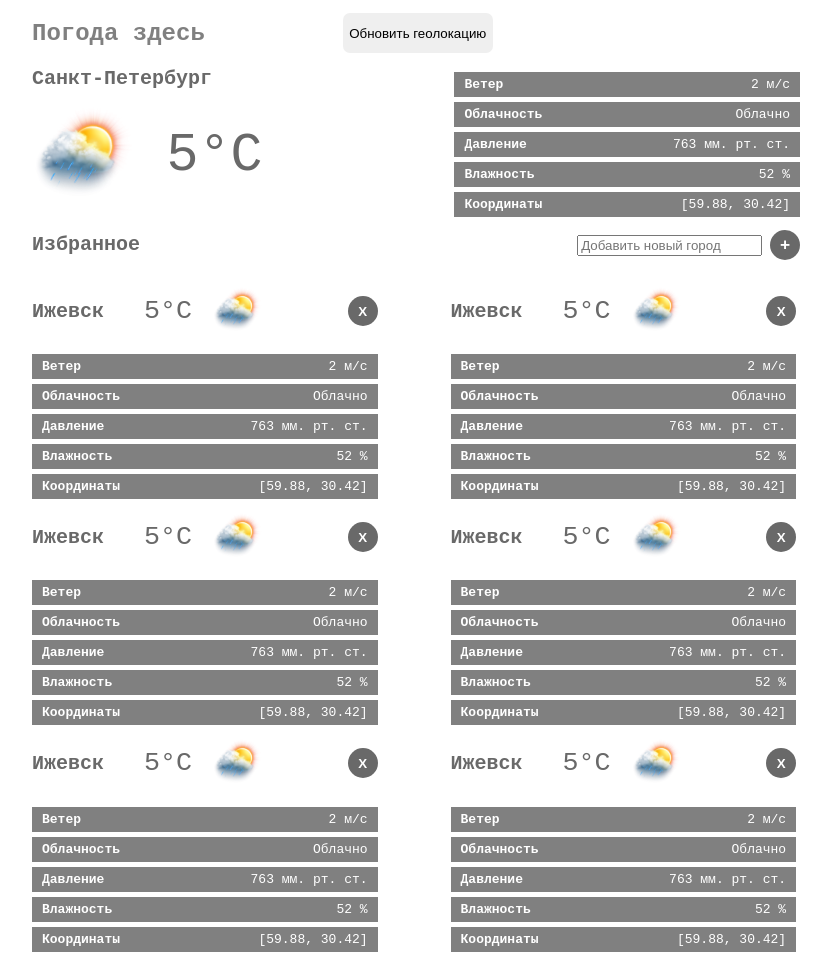
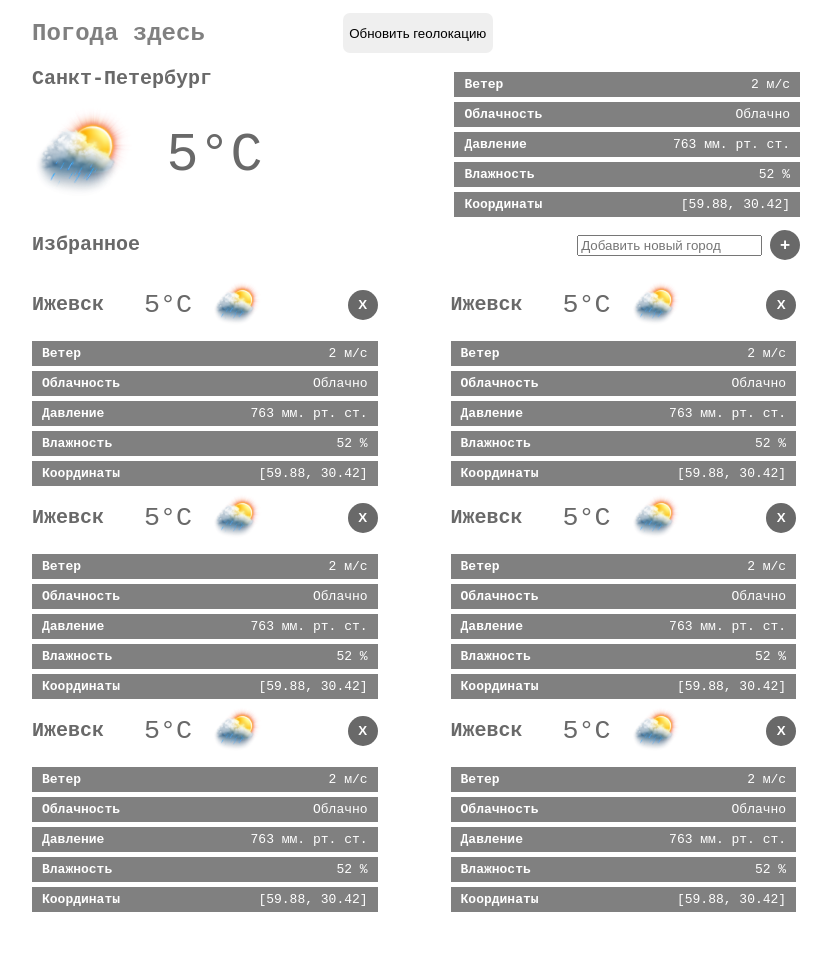
Before and after one commit to 4ound/web-project, a plain HTML site: page lab1/index.html in a window 1280 px wide. Shown: the whole page, without its empty margins (224-1055 px from the left). Drawn offline with Linux system fonts and the light colour scheme.

Commit message:
h4 to h3

```diff
--- a/lab1/index.html
+++ b/lab1/index.html
@@ -60,7 +60,7 @@
             <li class="cities-list__city">
                 <div class="cities-list__city__city-header">
                     <div class="cities-list__city__city-header__text">
-                        <h4>Ижевск</h4>
+                        <h3>Ижевск</h3>
                         <span>5°C</span>
                         <img src="static/weather.png" alt="Иконка погоды">
                     </div>
@@ -92,7 +92,7 @@
             --><li class="cities-list__city">
                 <div class="cities-list__city__city-header">
                     <div class="cities-list__city__city-header__text">
-                        <h4>Ижевск</h4>
+                        <h3>Ижевск</h3>
                         <span>5°C</span>
                         <img src="static/weather.png" alt="Иконка погоды">
                     </div>
@@ -124,7 +124,7 @@
             --><li class="cities-list__city">
                 <div class="cities-list__city__city-header">
                     <div class="cities-list__city__city-header__text">
-                        <h4>Ижевск</h4>
+                        <h3>Ижевск</h3>
                         <span>5°C</span>
                         <img src="static/weather.png" alt="Иконка погоды">
                     </div>
@@ -156,7 +156,7 @@
             --><li class="cities-list__city">
                 <div class="cities-list__city__city-header">
                     <div class="cities-list__city__city-header__text">
-                        <h4>Ижевск</h4>
+                        <h3>Ижевск</h3>
                         <span>5°C</span>
                         <img src="static/weather.png" alt="Иконка погоды">
                     </div>
@@ -189,7 +189,7 @@
             <li class="cities-list__city">
                 <div class="cities-list__city__city-header">
                     <div class="cities-list__city__city-header__text">
-                        <h4>Ижевск</h4>
+                        <h3>Ижевск</h3>
                         <span>5°C</span>
                         <img src="static/weather.png" alt="Иконка погоды">
                     </div>
@@ -221,7 +221,7 @@
             --><li class="cities-list__city">
                 <div class="cities-list__city__city-header">
                     <div class="cities-list__city__city-header__text">
-                        <h4>Ижевск</h4>
+                        <h3>Ижевск</h3>
                         <span>5°C</span>
                         <img src="static/weather.png" alt="Иконка погоды">
                     </div>
--- a/lab1/static/styles.css
+++ b/lab1/static/styles.css
@@ -53,7 +53,7 @@ li.cities-list__city {
     color: dimgray;
 }
 
-.cities-list__city__city-header__text h4 {
+.cities-list__city__city-header__text h3 {
     display: inline-block;
     font-size: 15pt;
     color: dimgray;
```
